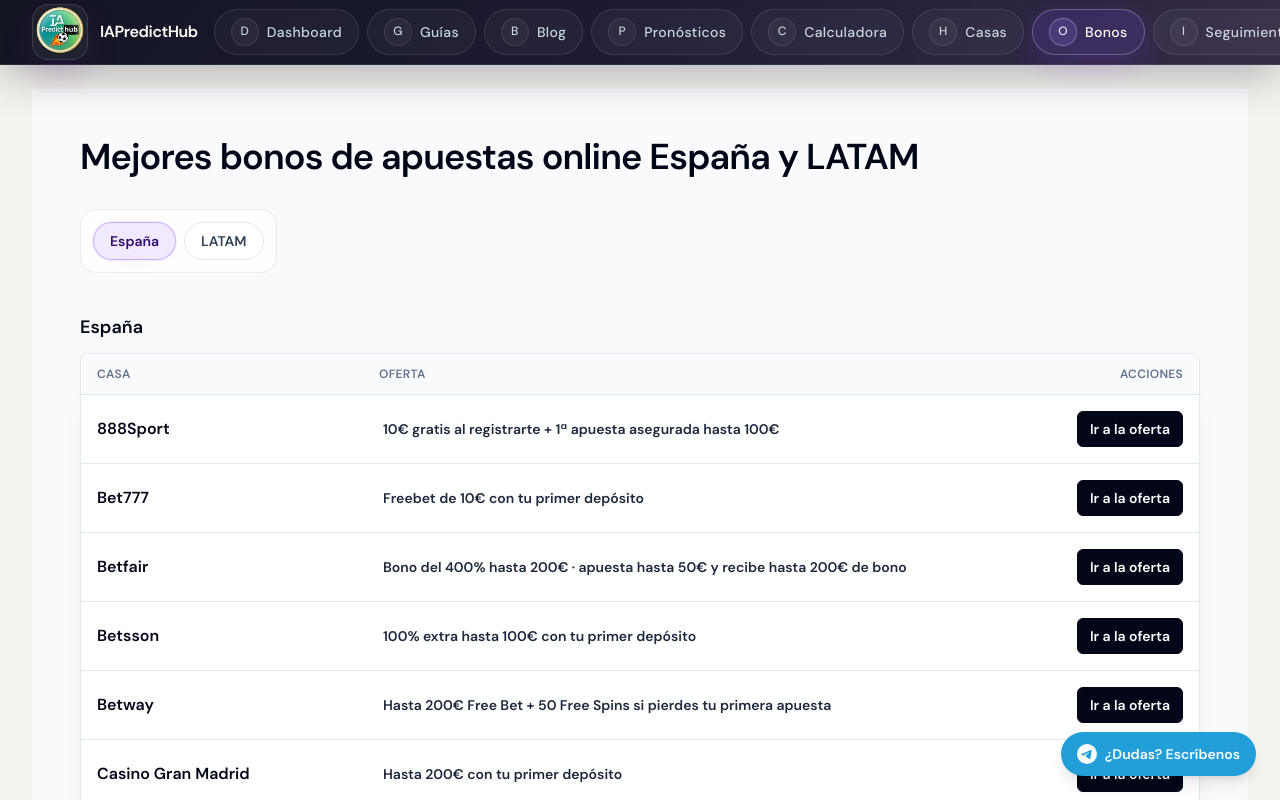
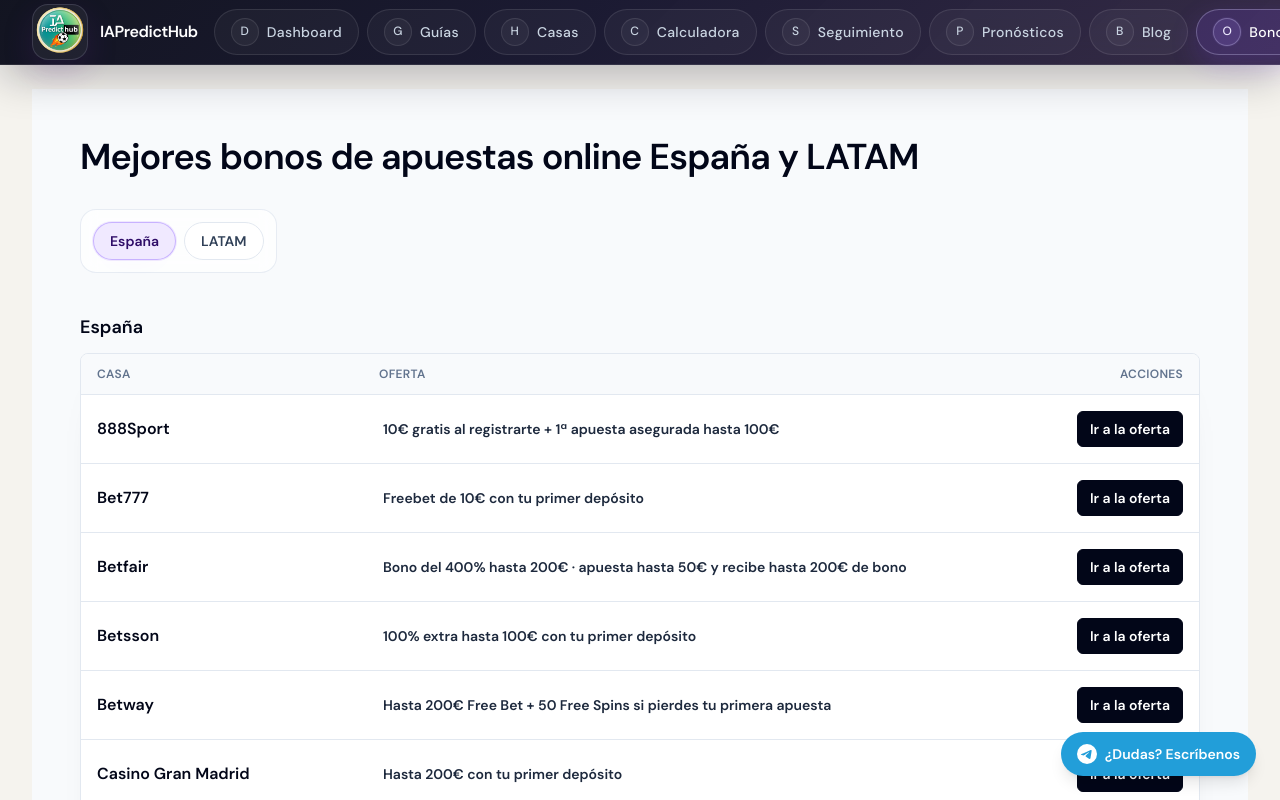
Before and after one commit to eloylt13/matched-betting-app, a Next.js app: page /bonos in a window 1280 px wide. Shown: the top 800 px of the page. Built offline with nearby package versions, Linux system fonts and the light colour scheme; no server answers; a web font is replaced by a local one.

Commit message:
refactor: reorder app navigation

```diff
--- a/components/AppShell.tsx
+++ b/components/AppShell.tsx
@@ -47,12 +47,12 @@ export default function AppShell({ children }: { children: React.ReactNode }) {
   const navItems = [
     { href: '/dashboard', label: 'Dashboard', icon: 'D' },
     { href: '/guias', label: 'Guías', icon: 'G' },
+    { href: '/casas', label: 'Casas', icon: 'H' },
+    { href: '/calculadora', label: 'Calculadora', icon: 'C' },
+    { href: '/historial', label: 'Seguimiento', icon: 'S' },
+    { href: '/pronosticos', label: 'Pronósticos', icon: 'P' },
     { href: '/blog', label: 'Blog', icon: 'B' },
-    { href: '/pronosticos', label: 'Pronósticos', icon: 'P' },
-    { href: '/calculadora', label: 'Calculadora', icon: 'C' },
-    { href: '/casas', label: 'Casas', icon: 'H' },
     { href: '/bonos', label: 'Bonos', icon: 'O' },
-    { href: '/historial', label: 'Seguimiento', icon: 'I' },
   ]
 
   // La landing maneja su propio nav y layout
```
